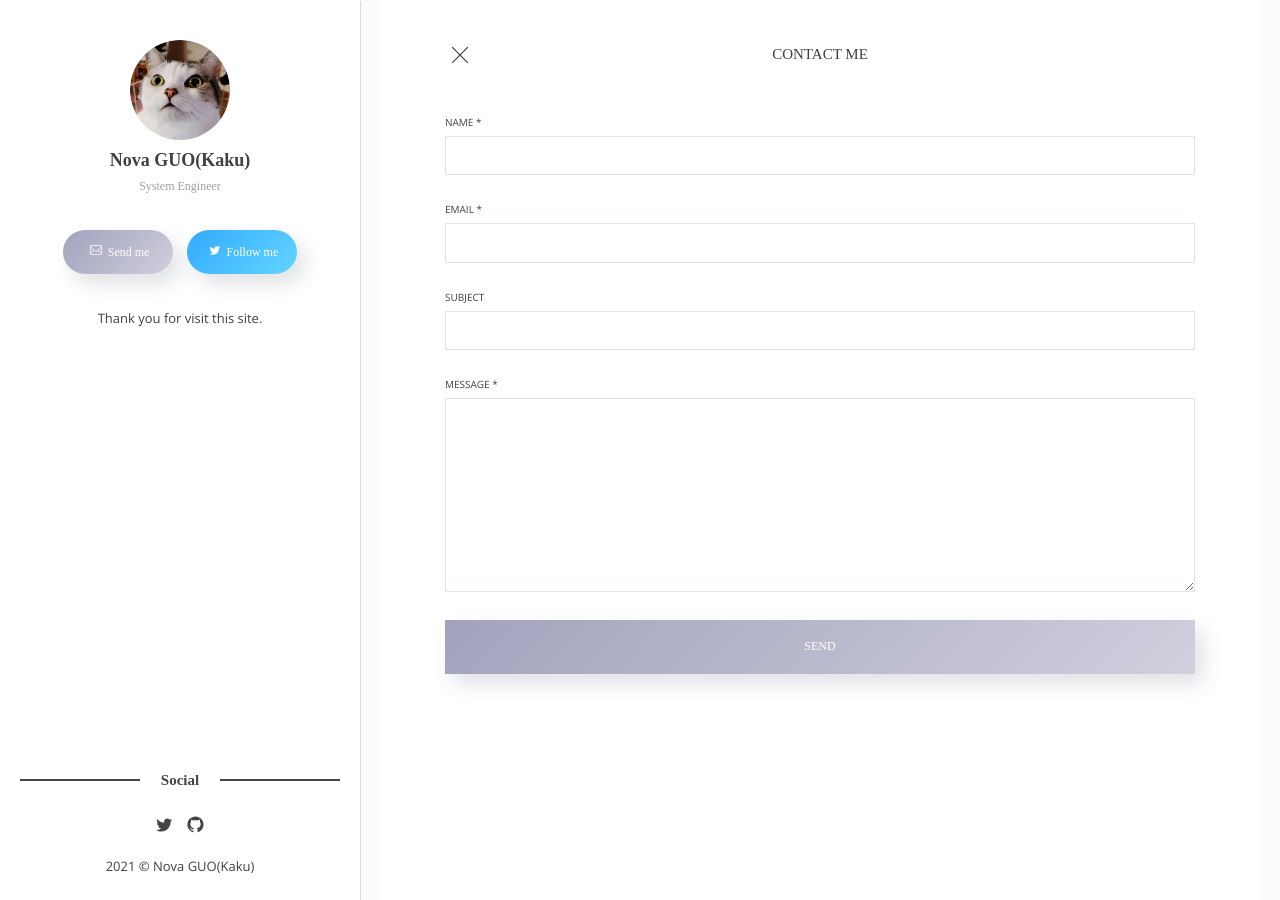
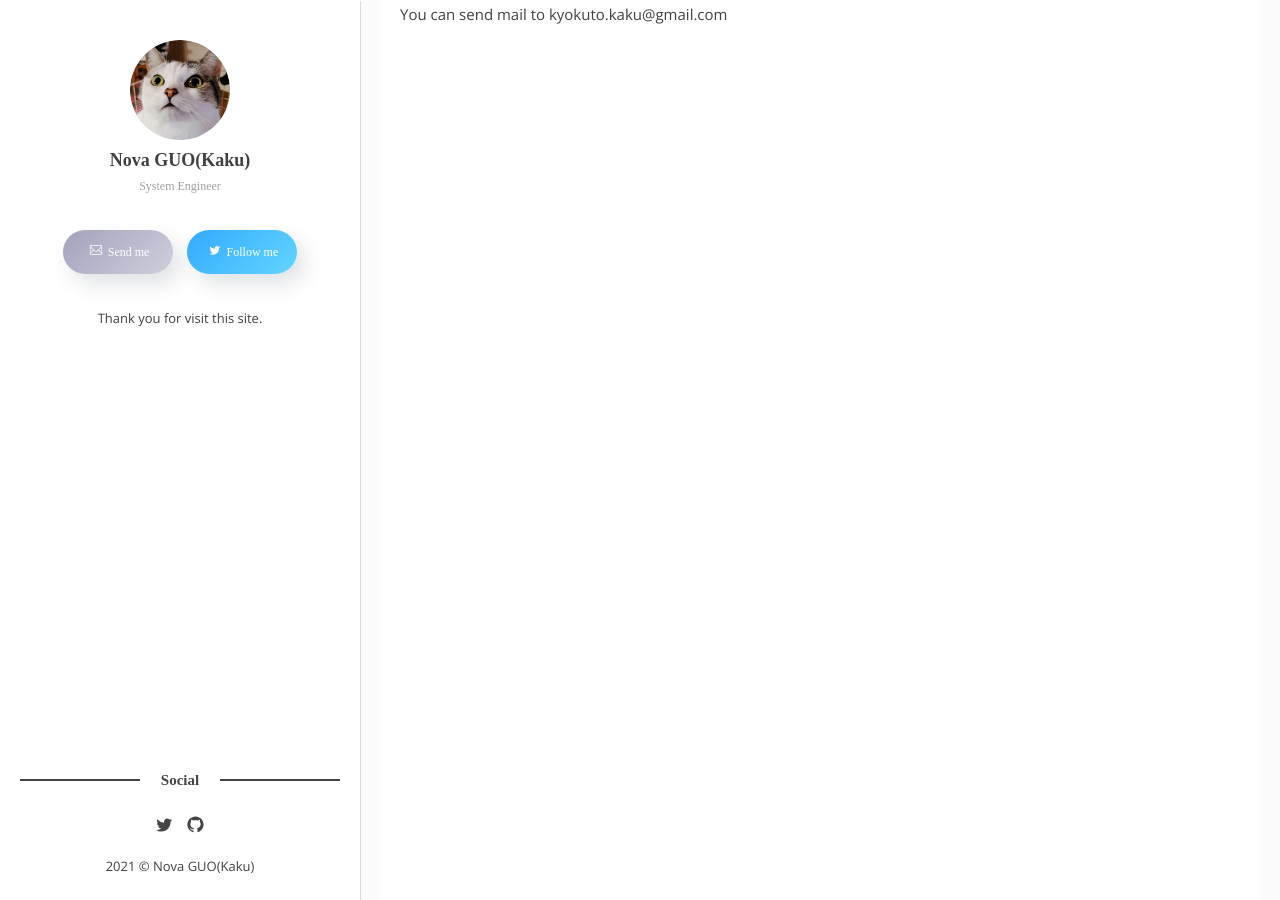
Before and after one commit to kyokuto52/kyokuto52.github.io, a Jekyll site: the page built from _pages/contact/index.html, in a window 1280 px wide. Built offline with Jekyll 4.4.1, drawn with Linux system fonts in a browser that asks for light colours; some web fonts are replaced.

Commit message:
Update index.html

```diff
--- a/_pages/contact/index.html
+++ b/_pages/contact/index.html
@@ -16,29 +16,5 @@ permalink: /contact/
   </div>
 </header>
 <div class="c-form-box o-opacity">
-  <form class="c-form" action="{% if site.author-email %}https://formspree.io/{{site.author-email}}{% else %}#{% endif %}"
-    method="POST">
-    <a href="/"><div class="c-form-bnt__close" data-icon='ei-close' data-size='s'></div></a>
-    <div class="c-form__title">contact me</div>
-    <div class="c-form__group">
-      <label for="form-name">Name *</label>
-      <input class="c-form__input" id="form-name" type="text" name="name" required>
-    </div>
-    <div class="c-form__group">
-      <label for="form-email">Email *</label>
-      <input class="c-form__input" id="form-email" type="email" name="_replyto" required>
-    </div>
-    <div class="c-form__group">
-      <label for="form-subject">Subject</label>
-      <input class="c-form__input" id="form-subject" type="text" name="_subject">
-    </div>
-    <div class="c-form__group">
-      <label for="form-text">Message *</label>
-      <textarea class="c-form__input" id="form-text" name="text" rows="10" required></textarea>
-    </div>
-    <div class="c-form__group">
-      <button class="c-btn c-btn--secondary c-btn--big c-btn--shadow" type="submit">Send</button>
-    </div>
-    <input type="hidden" name="_next" value="{{ site.baseurl }}/contact/thanks/" />
-  </form>
+ You can send mail to kyokuto.kaku@gmail.com
 </div> <!-- /.c-form-box -->
```
